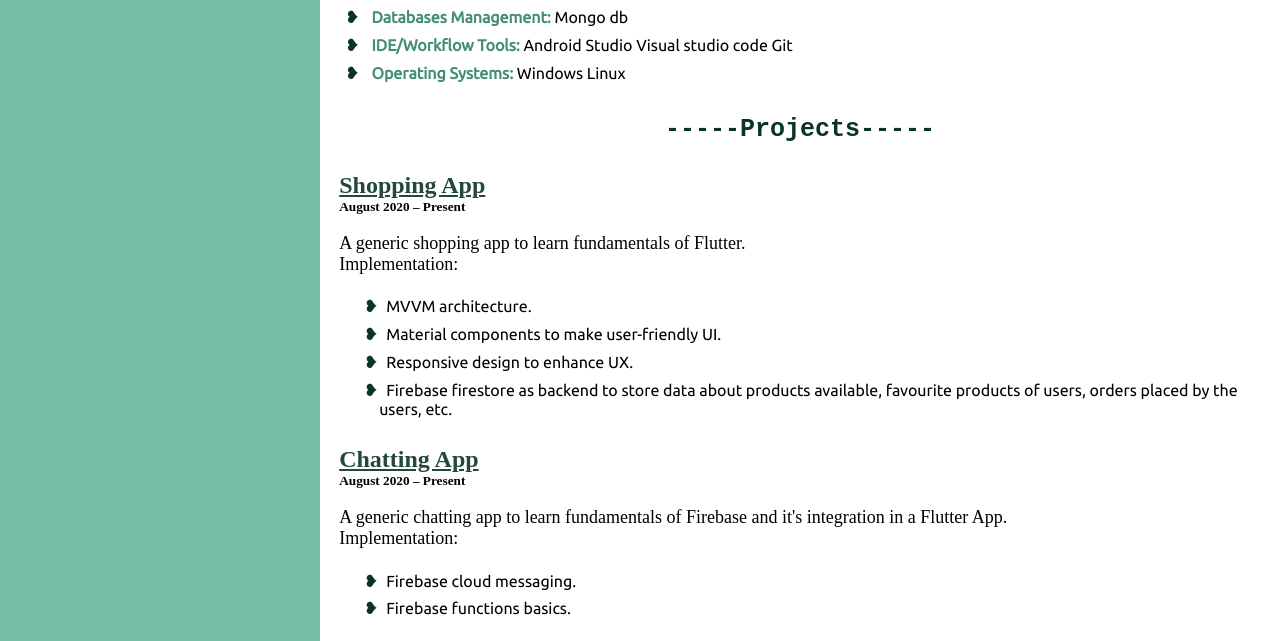
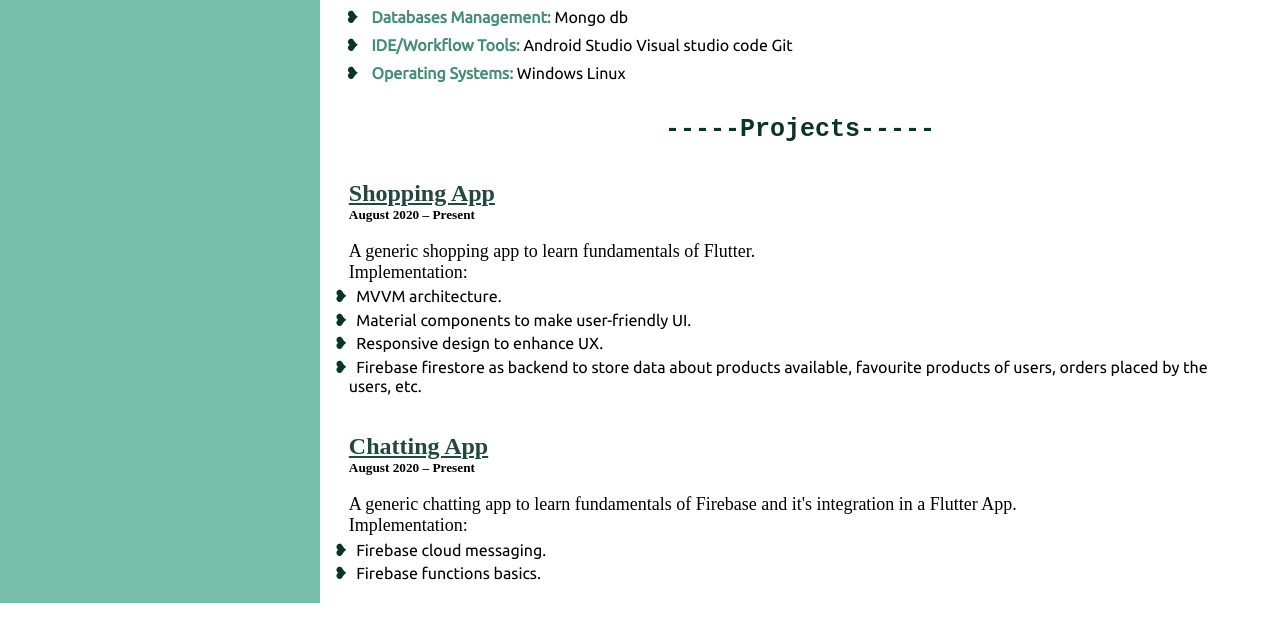
Before and after one commit to happy-san/happy-san.github.io, a plain HTML site: page index.html in a window 1280 px wide. Shown: the part 582-1223 px from the top of the page. After the commit the page ends 1185 px from the top, so only its background shows below. Drawn offline with Linux system fonts and the light colour scheme; a web font is replaced by a local one.

```diff
--- a/index.html
+++ b/index.html
@@ -94,7 +94,7 @@
 
             <p>A generic shopping app to learn fundamentals of Flutter.<br>
                 Implementation:
-            <ul class="implementaionList">
+            <ul>
                 <li>MVVM architecture.</li>
                 <li>Material components to make user-friendly UI.</li>
                 <li>Responsive design to enhance UX.</li>
@@ -112,7 +112,7 @@
             <p>A generic chatting app to learn fundamentals of Firebase and it's integration
                 in a Flutter App.<br>
                 Implementation:
-            <ul class="implementaionList">
+            <ul>
                 <li>Firebase cloud messaging.</li>
                 <li>Firebase functions basics.</li>
             </ul>
--- a/res/style.css
+++ b/res/style.css
@@ -122,12 +122,12 @@
 }
 
 .main #projects{
-    padding: 0% 2%;
+    padding: 0% 3%;
 }
 
 .main #projects h3{
     color:#23483C;
-    margin-bottom: 0%;
+    margin: 4% 0% 0% 0%;
     font-size: x-large;
 }
 
@@ -138,3 +138,12 @@
 .main #projects p{
     font-size: large;
 }
+
+.main #projects ul{
+    padding: 0%;
+    margin-top: -1.75%;
+}
+
+.main #projects li{
+    padding: 0.25% 0%;
+}
```
